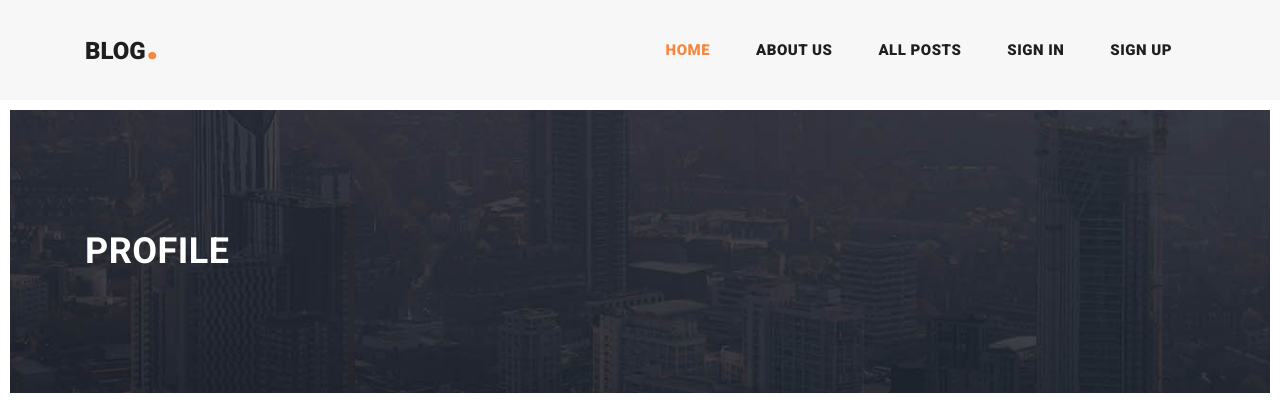
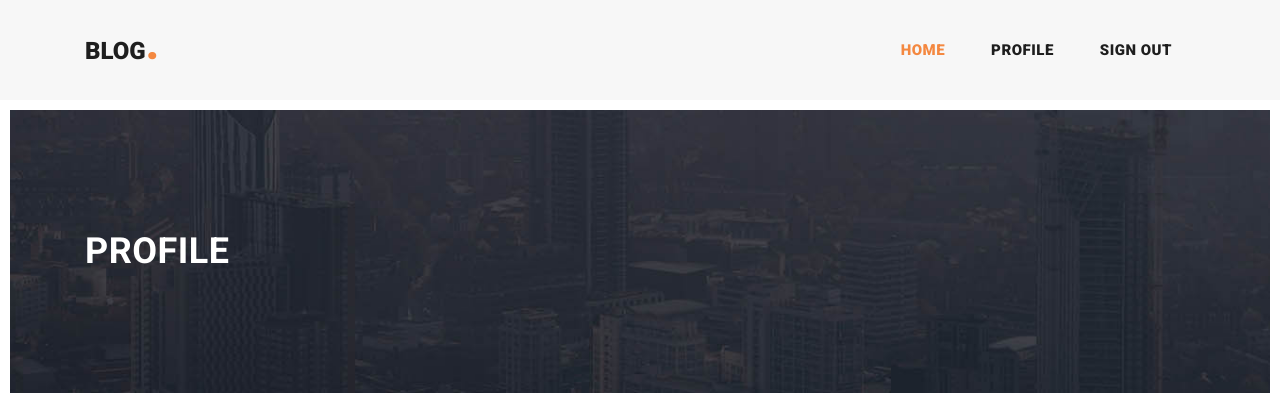
Before and after one commit to nikolai-sh/Blog, a Django app: page /profile/ in a window 1280 px wide. Shown: the top 420 px of the page. Run offline with Django 3.2, Linux system fonts and the light colour scheme; the visitor is signed in with stand-in values (Sample User, id 1); some libraries are stand-ins or nearby versions.

Commit message:
Add links to profile, sign_in, sign_up, sign_out

```diff
--- a/blog/templates/blog/base.html
+++ b/blog/templates/blog/base.html
@@ -10,7 +10,11 @@
     <meta name="author" content="TemplateMo">
     <link href="https://fonts.googleapis.com/css?family=Roboto:100,100i,300,300i,400,400i,500,500i,700,700i,900,900i&display=swap" rel="stylesheet">
 
-    {% block title %}<title>Blog</title>{% endblock %}
+    {% if post.title %}
+      <title>{{ post.title }}</title>
+    {% else %}
+      <title>Blog</title>
+    {% endif %}
 
     <!-- Bootstrap core CSS -->
     <link href="{% static 'blog/vendor/bootstrap/css/bootstrap.min.css' %}" rel="stylesheet">
@@ -56,18 +60,21 @@ https://templatemo.com/tm-551-stand-blog
                   <span class="sr-only">(current)</span>
                 </a>
               </li>
+              {% if user.is_authenticated %}
                 <li class="nav-item">
-                <a class="nav-link" href="about.html">About Us</a>
+                  <a class="nav-link" href="{% url 'profile' %}">Profile</a>
                 </li>
                 <li class="nav-item">
-                <a class="nav-link" href="blog.html">All Posts</a>
+                  <a class="nav-link" href="{% url 'sign_out' %}">Sign Out</a>
                 </li>
+              {% else %}
                 <li class="nav-item">
-                <a class="nav-link" href="post-details.html">Sign In</a>
+                  <a class="nav-link" href="{% url 'sign_in' %}">Sign In</a>
                 </li>
                 <li class="nav-item">
                   <a class="nav-link" href="{% url 'sign_up' %}">Sign Up</a>
                 </li>
+              {% endif %}
             </ul>
           </div>
         </div>
```
Lines whose indentation alone changed are shown as unchanged.
